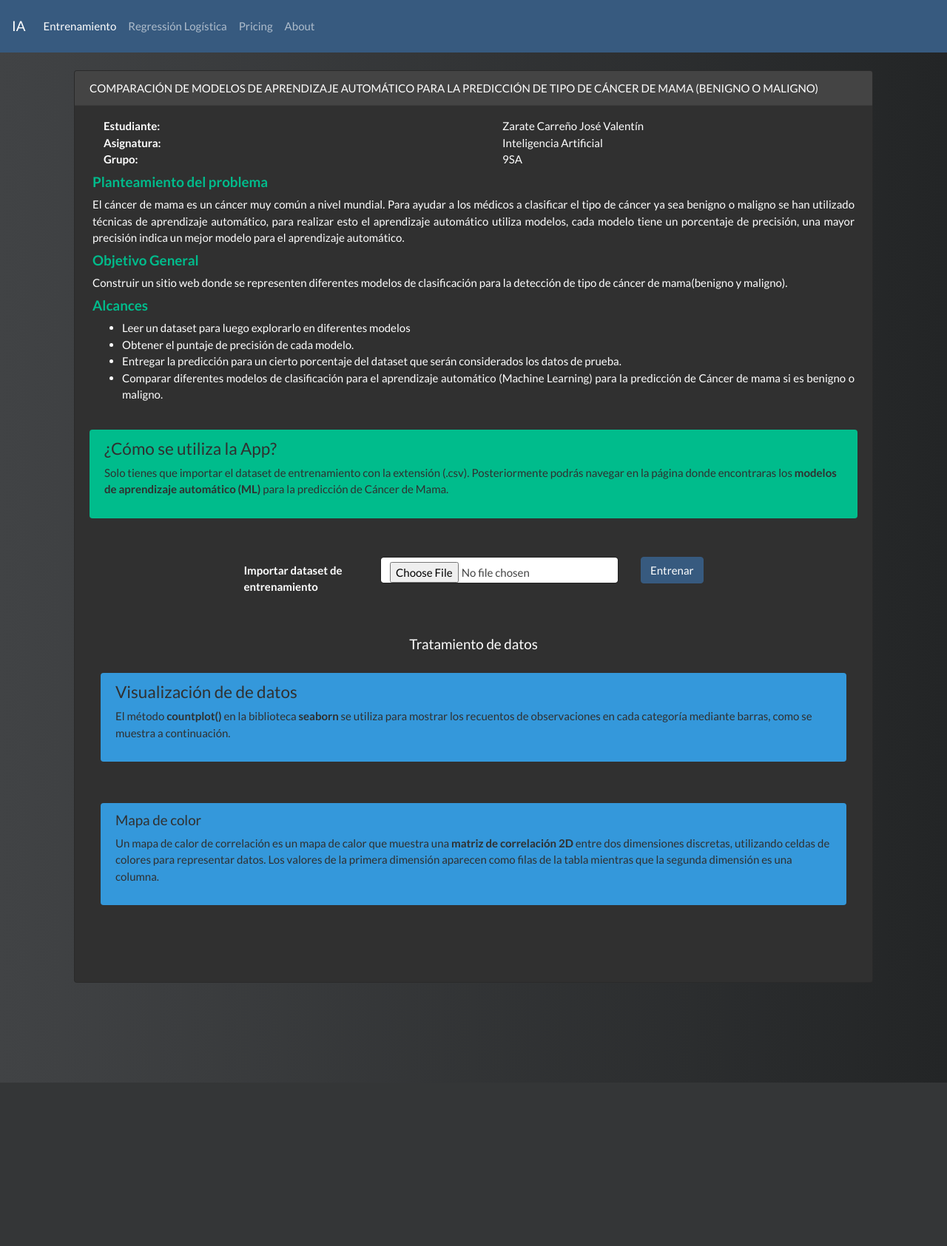
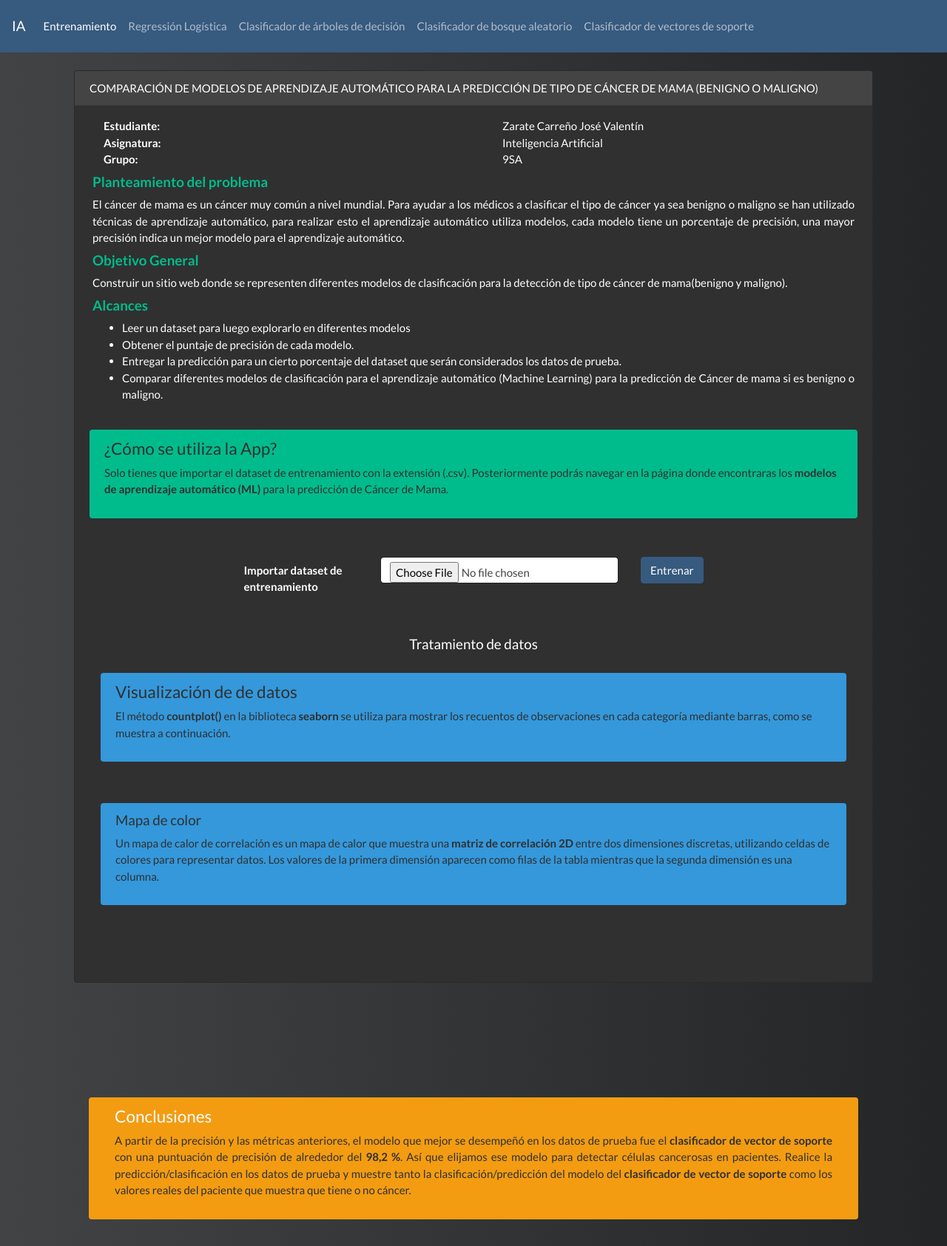
Before and after one commit to JoseVale99/Breast-Cancer-Detection-ML, a Flask app: page / in a window 1280 px wide. Shown: the whole page at 74% size. Before the commit the page ends 1464 px from the top, so only its background shows below. Run offline with Flask 2, Linux system fonts and the light colour scheme; some libraries are stand-ins or nearby versions.

Commit message:
✅ Adding:  base html

```diff
--- a/app/templates/base.html
+++ b/app/templates/base.html
@@ -1,5 +1,6 @@
 <!DOCTYPE html>
 <html>
+
 <head>
   <meta charset='utf-8'>
   <meta http-equiv='X-UA-Compatible' content='IE=edge'>
@@ -8,10 +9,12 @@
   <link rel="stylesheet" href="https://bootswatch.com/4/darkly/bootstrap.min.css">
   <link rel="stylesheet" href="{{url_for('static',filename='CSS/main.css')}}">
 </head>
+
 <body>
   <nav class="navbar navbar-expand-lg navbar-dark bg-primary">
     <a class="navbar-brand" href="/">IA</a>
-    <button class="navbar-toggler" type="button" data-toggle="collapse" data-target="#navbarColor01" aria-controls="navbarColor01" aria-expanded="false" aria-label="Toggle navigation">
+    <button class="navbar-toggler" type="button" data-toggle="collapse" data-target="#navbarColor01"
+      aria-controls="navbarColor01" aria-expanded="false" aria-label="Toggle navigation">
       <span class="navbar-toggler-icon"></span>
     </button>
 
@@ -23,13 +26,22 @@
           </a>
         </li>
         <li class="nav-item">
-          <a class="nav-link"href="{{ url_for('model_logistic') }}">Regressión Logística</a>
+          <a class="nav-link" href="{{ url_for('model_logistic') }}">Regressión Logística</a>
         </li>
         <li class="nav-item">
-          <a class="nav-link" href="#">Pricing</a>
+          <a class="nav-link" href="{{ url_for('model_DecisionTreeClassifier') }}">Clasificador de árboles de decisión
+          </a>
         </li>
         <li class="nav-item">
-          <a class="nav-link" href="#">About</a>
+          <a class="nav-link" href="{{ url_for('model_RandomForestClassifier') }}">Clasificador de bosque aleatorio
+          </a>
+        </li>
+
+        <li class="nav-item">
+          <a class="nav-link" href="{{ url_for('model_support_vector_classifier') }}">Clasificador de vectores de
+            soporte
+
+          </a>
         </li>
 
       </ul>
@@ -40,14 +52,44 @@
 
   <div class="container pt-4">
     {% block body %}
+
+
+
+
     {% endblock %}
   </div>
 
   <!-- footer -->
+
+  <div class="container">
+    <div class="container">
+      <div class="card-body">
+        <div class="alert alert-warning" role="alert">
+          <div class="container">
+            <h4>Conclusiones</h4>
+            <p class="text-dark text-justify">
+              A partir de la precisión y las métricas anteriores, el modelo que mejor se desempeñó en los datos de
+              prueba fue el <b>clasificador de vector de soporte</b> con una puntuación de precisión de alrededor del <b>98,2 %</b>.
+              Así que elijamos ese modelo para detectar células cancerosas en pacientes. Realice la
+              predicción/clasificación en los datos de prueba y muestre tanto la clasificación/predicción del modelo del
+              <b class="text-weight-bold-80">clasificador de vector de soporte</b> como los valores reales del paciente que muestra que tiene o no cáncer.
+            </p>
+          </div>
+        </div>
+
+      </div>
+    </div>
+  </div>
   <!-- scripts -->
-    <script src="https://code.jquery.com/jquery-3.3.1.slim.min.js" integrity="sha384-q8i/X+965DzO0rT7abK41JStQIAqVgRVzpbzo5smXKp4YfRvH+8abtTE1Pi6jizo" crossorigin="anonymous"></script>
-    <script src="https://cdnjs.cloudflare.com/ajax/libs/popper.js/1.14.3/umd/popper.min.js" integrity="sha384-ZMP7rVo3mIykV+2+9J3UJ46jBk0WLaUAdn689aCwoqbBJiSnjAK/l8WvCWPIPm49" crossorigin="anonymous"></script>
-    <script src="https://stackpath.bootstrapcdn.com/bootstrap/4.1.3/js/bootstrap.min.js" integrity="sha384-ChfqqxuZUCnJSK3+MXmPNIyE6ZbWh2IMqE241rYiqJxyMiZ6OW/JmZQ5stwEULTy" crossorigin="anonymous"></script>
+  <script src="https://code.jquery.com/jquery-3.3.1.slim.min.js"
+    integrity="sha384-q8i/X+965DzO0rT7abK41JStQIAqVgRVzpbzo5smXKp4YfRvH+8abtTE1Pi6jizo"
+    crossorigin="anonymous"></script>
+  <script src="https://cdnjs.cloudflare.com/ajax/libs/popper.js/1.14.3/umd/popper.min.js"
+    integrity="sha384-ZMP7rVo3mIykV+2+9J3UJ46jBk0WLaUAdn689aCwoqbBJiSnjAK/l8WvCWPIPm49"
+    crossorigin="anonymous"></script>
+  <script src="https://stackpath.bootstrapcdn.com/bootstrap/4.1.3/js/bootstrap.min.js"
+    integrity="sha384-ChfqqxuZUCnJSK3+MXmPNIyE6ZbWh2IMqE241rYiqJxyMiZ6OW/JmZQ5stwEULTy"
+    crossorigin="anonymous"></script>
   <script src="{{url_for('static', filename='js/main.js')}}"></script>
 
 
@@ -58,4 +100,5 @@
 
 
 </body>
+
 </html>
```
Lines whose indentation alone changed are shown as unchanged.
